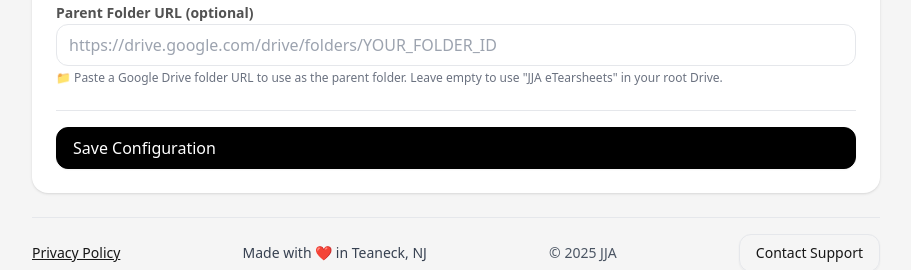
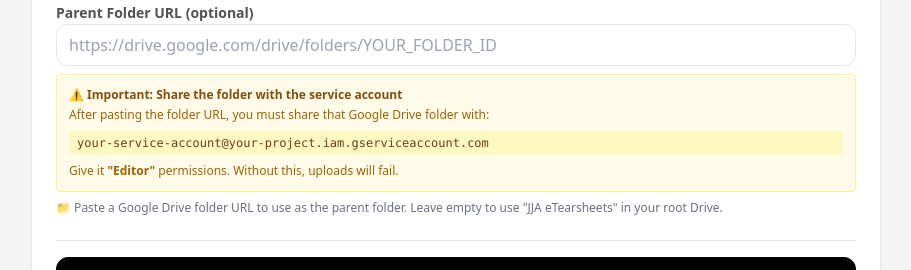
Before and after one commit to jacobrosenfeld/etearsheet-uploader, a Next.js app: page /admin in a window 1280 px wide. Shown: the part 411-681 px from the top of the page, without its empty margins (184-1095 px from the left). Built offline with nearby package versions, Linux system fonts and the light colour scheme; no server answers.

Commit message:
Add service account email display and sharing instructions in admin panel; enhance error handling for folder access

```diff
--- a/app/admin/page.tsx
+++ b/app/admin/page.tsx
@@ -146,7 +146,19 @@ export default function AdminPage() {
                     }
                   })}
                 />
-                <p className="text-xs text-gray-500 mt-1">
+                <div className="mt-2 p-3 bg-yellow-50 border border-yellow-200 rounded text-xs">
+                  <p className="font-semibold text-yellow-800 mb-1">⚠️ Important: Share the folder with the service account</p>
+                  <p className="text-yellow-700 mb-2">
+                    After pasting the folder URL, you must share that Google Drive folder with:
+                  </p>
+                  <code className="block bg-yellow-100 px-2 py-1 rounded text-yellow-900 break-all">
+                    {process.env.NEXT_PUBLIC_SERVICE_ACCOUNT_EMAIL || 'your-service-account@project.iam.gserviceaccount.com'}
+                  </code>
+                  <p className="text-yellow-700 mt-2">
+                    Give it <strong>"Editor"</strong> permissions. Without this, uploads will fail.
+                  </p>
+                </div>
+                <p className="text-xs text-gray-500 mt-2">
                   📁 Paste a Google Drive folder URL to use as the parent folder. Leave empty to use "JJA eTearsheets" in your root Drive.
                 </p>
                 {cfg.driveSettings?.rootFolderName && (
```
Also changed, not shown: lib/google.ts (+7 -1 lines), 1 other file (tests, documents, lock files or other folders).
